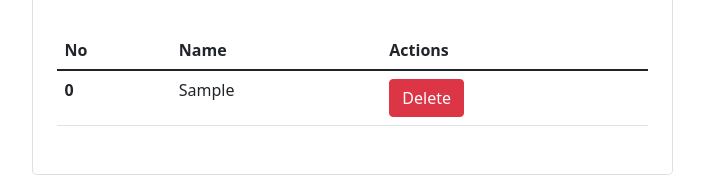
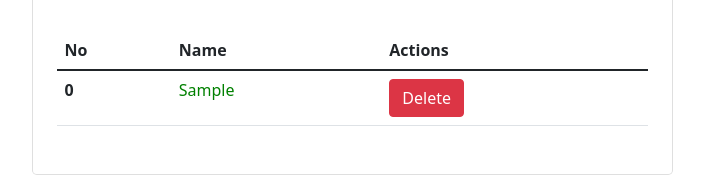
Before and after one commit to rajrachchh14/React-Todo-Function-Base, a React (Create React App) app: page / in a window 1280 px wide. Both pictures are taken after typing "Sample" into the empty fields and a click on the button "Save". Shown: the part 207-384 px from the top of the page, without its empty margins (288-992 px from the left). Built offline with nearby package versions, Linux system fonts and the light colour scheme.

Commit message:
Programme 2

```diff
--- a/src/App.js
+++ b/src/App.js
@@ -1,5 +1,6 @@
 import React, { useState } from 'react';
 import List from './List';
+import ListTwo from './ListTwo';
 
 export default function App() {
   const [taskName, setTaskName] = useState('');
@@ -17,6 +18,7 @@ export default function App() {
     setTaskName('');
   };
 
+  /* Program 1
   let deleteItems = (id) => {
     console.log('clickem');
     setTaskList((oldValue) => {
@@ -25,6 +27,8 @@ export default function App() {
       });
     });
   };
+
+  */
 
   return (
     <>
@@ -71,12 +75,15 @@ export default function App() {
                   <tbody>
                     {taskList.map((items, index) => {
                       return (
-                        <List
-                          key={index}
-                          id={index}
-                          name={items}
-                          delete={deleteItems}
-                        />
+                        // Program 1
+                        // <List
+                        //   key={index}
+                        //   id={index}
+                        //   name={items}
+                        //   delete={deleteItems}
+                        // />
+                        // Program 2
+                        <ListTwo key={index} id={index} name={items} />
                       );
                     })}
                   </tbody>
--- a/src/List.js
+++ b/src/List.js
@@ -1,3 +1,4 @@
+// Program 1
 import React from 'react';
 
 export default function List(props) {
--- /dev/null
+++ b/src/ListTwo.js
@@ -0,0 +1,33 @@
+// Program 2
+import React, { useState } from 'react';
+
+export default function List(props) {
+  const [line, setLine] = useState(false);
+  const [mycolor, setColor] = useState(false);
+  const Del = () => {
+    setLine(true);
+    setColor(true);
+  };
+
+  return (
+    <>
+      <tr key={props.id}>
+        <th scope="row">{props.id}</th>
+        <td
+          style={{
+            textDecoration: line ? 'line-through' : '',
+            color: mycolor ? 'red' : 'green',
+          }}
+        >
+          {props.name}
+        </td>
+
+        <td>
+          <button type="submit" className="btn btn-danger" onClick={Del}>
+            Delete
+          </button>
+        </td>
+      </tr>
+    </>
+  );
+}
```
